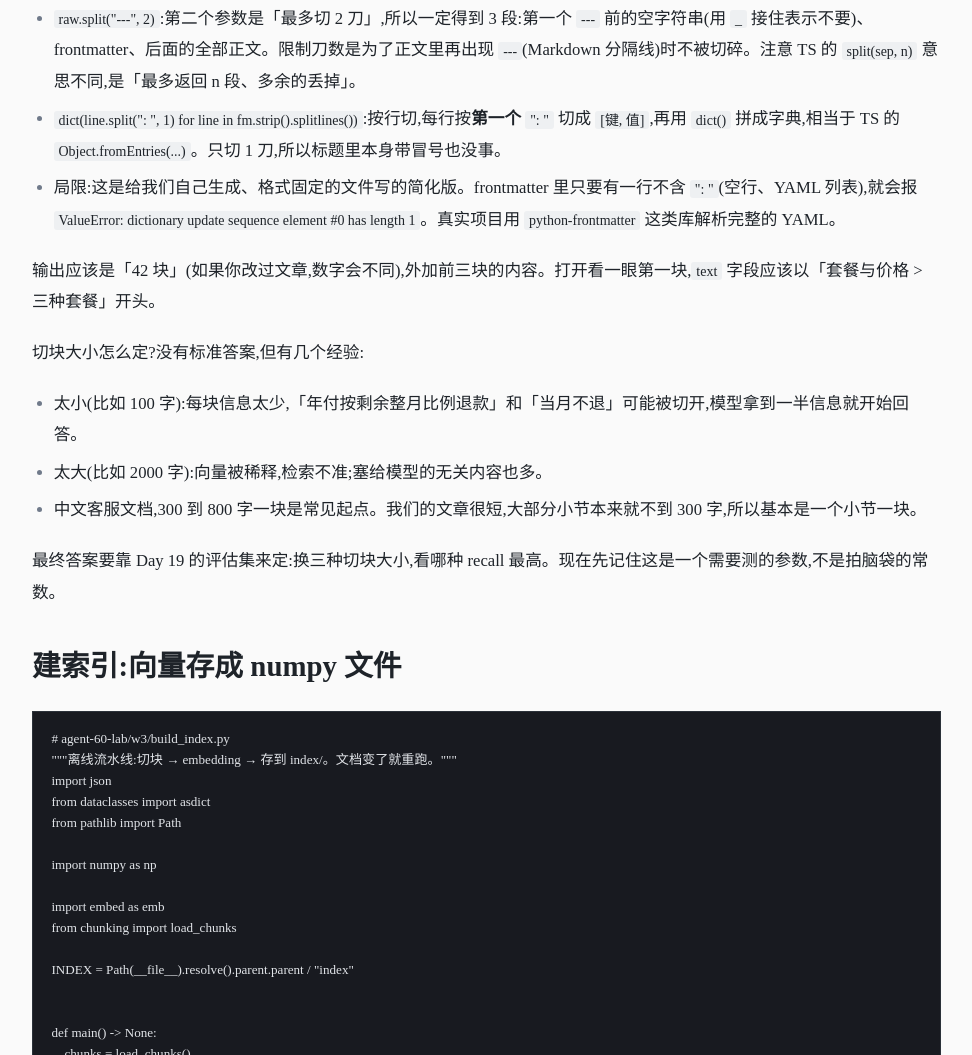
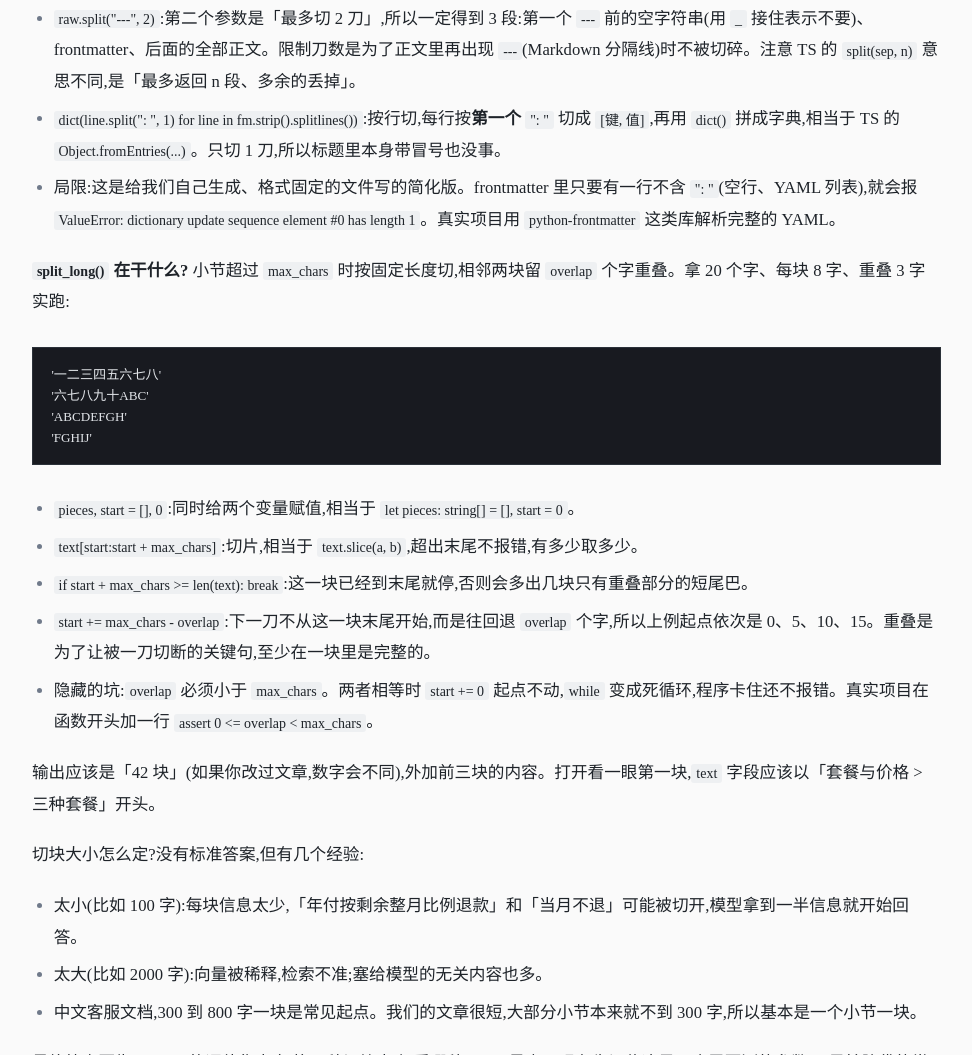
Before and after one commit to lm742611149/aiinfra.blog, an Astro site: page /blog/agent-60/day-16-first-rag in a window 1280 px wide. Shown: the part 9463-10518 px from the top of the page, without its empty margins (8-980 px from the left). Built offline with nearby package versions, Linux system fonts and the light colour scheme; Astro itself is replaced by a stand-in of ours; some packages are replaced by stand-ins of ours; code samples lack their colours; no server answers.

Commit message:
Day 16:解释 split_long()(实跑示例、重叠的作用、overlap>=max_chars 死循环)

````diff
--- a/src/content/blog/agent-60/day-16-first-rag.md
+++ b/src/content/blog/agent-60/day-16-first-rag.md
@@ -395,6 +395,21 @@ uv run python w3/chunking.py
 - `dict(line.split(": ", 1) for line in fm.strip().splitlines())`:按行切,每行按**第一个** `": "` 切成 `[键, 值]`,再用 `dict()` 拼成字典,相当于 TS 的 `Object.fromEntries(...)`。只切 1 刀,所以标题里本身带冒号也没事。
 - 局限:这是给我们自己生成、格式固定的文件写的简化版。frontmatter 里只要有一行不含 `": "`(空行、YAML 列表),就会报 `ValueError: dictionary update sequence element #0 has length 1`。真实项目用 `python-frontmatter` 这类库解析完整的 YAML。
 
+**`split_long()` 在干什么?** 小节超过 `max_chars` 时按固定长度切,相邻两块留 `overlap` 个字重叠。拿 20 个字、每块 8 字、重叠 3 字实跑:
+
+```text
+'一二三四五六七八'
+'六七八九十ABC'
+'ABCDEFGH'
+'FGHIJ'
+```
+
+- `pieces, start = [], 0`:同时给两个变量赋值,相当于 `let pieces: string[] = [], start = 0`。
+- `text[start:start + max_chars]`:切片,相当于 `text.slice(a, b)`,超出末尾不报错,有多少取多少。
+- `if start + max_chars >= len(text): break`:这一块已经到末尾就停,否则会多出几块只有重叠部分的短尾巴。
+- `start += max_chars - overlap`:下一刀不从这一块末尾开始,而是往回退 `overlap` 个字,所以上例起点依次是 0、5、10、15。重叠是为了让被一刀切断的关键句,至少在一块里是完整的。
+- 隐藏的坑:`overlap` 必须小于 `max_chars`。两者相等时 `start += 0` 起点不动,`while` 变成死循环,程序卡住还不报错。真实项目在函数开头加一行 `assert 0 <= overlap < max_chars`。
+
 输出应该是「42 块」(如果你改过文章,数字会不同),外加前三块的内容。打开看一眼第一块,`text` 字段应该以「套餐与价格 > 三种套餐」开头。
 
 切块大小怎么定?没有标准答案,但有几个经验:
````
